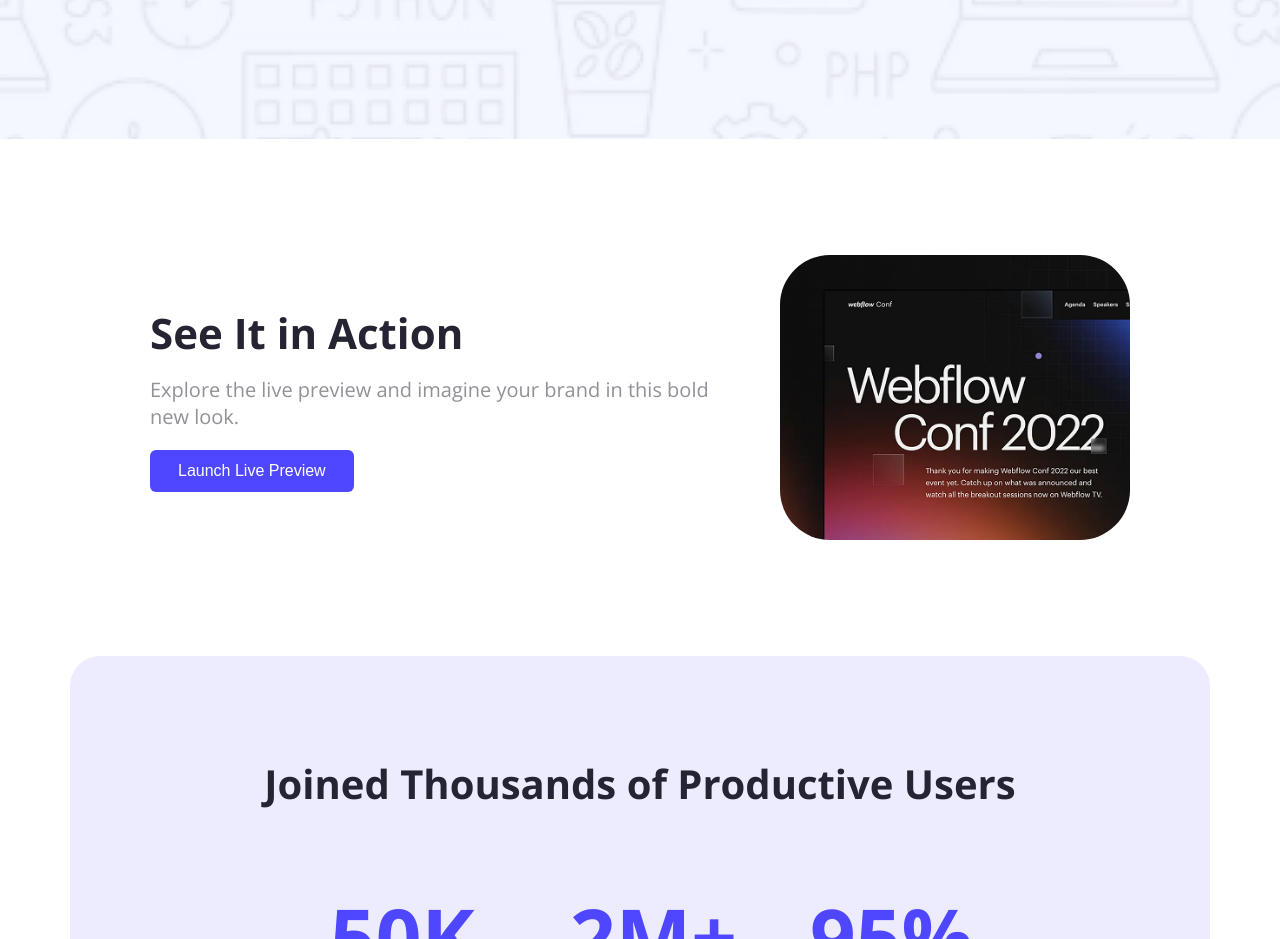
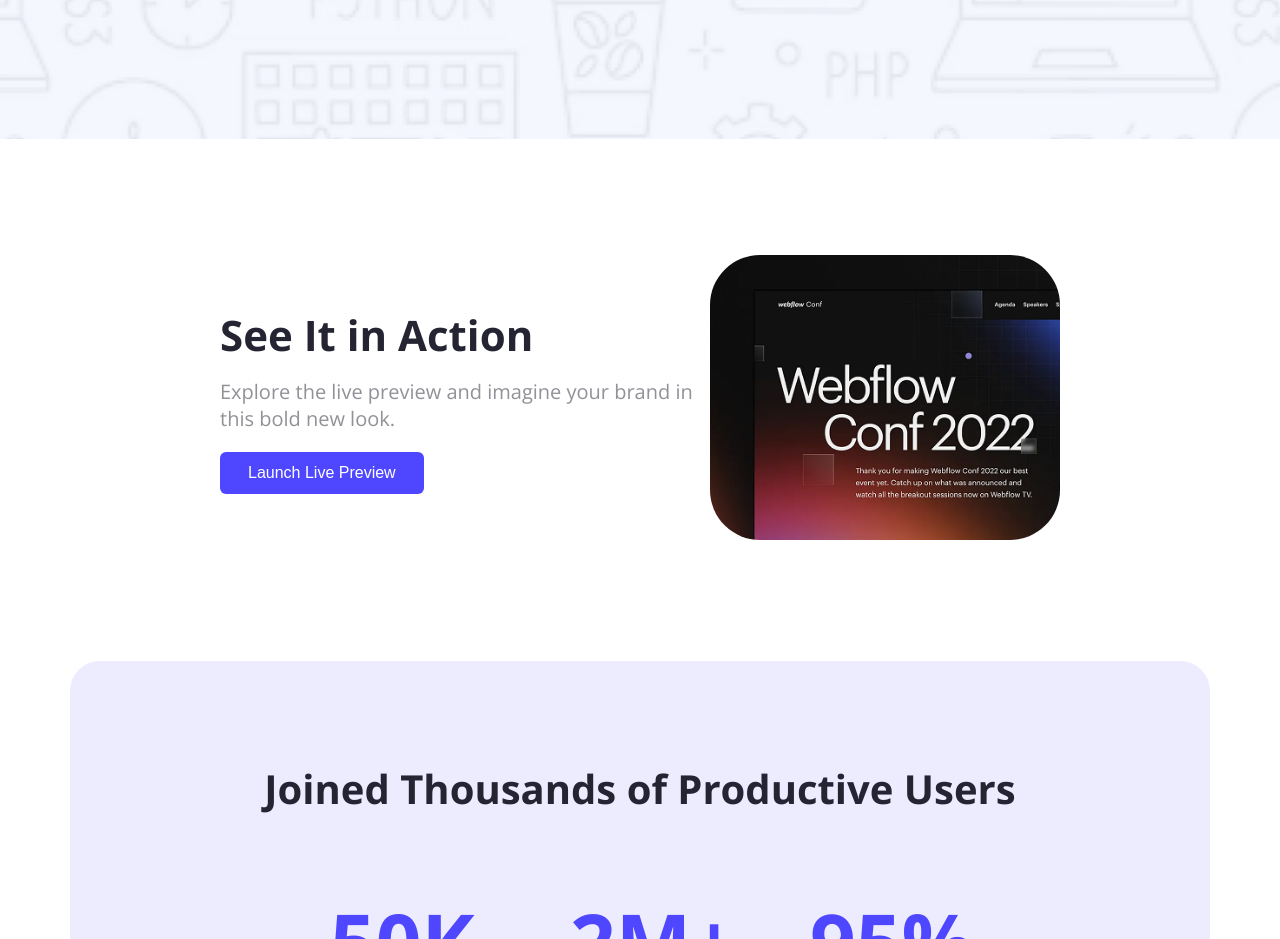
Before and after one commit to Kausarsakib/assignment-1, a plain HTML site: page index.html in a window 1280 px wide. Shown: the part 920-1859 px from the top of the page. Drawn offline with nearby package versions, Linux system fonts and the light colour scheme.

Commit message:
added all

```diff
--- a/index.html
+++ b/index.html
@@ -32,7 +32,9 @@
                          <p>Explore the live preview and imagine your brand in this bold new look.</p>
                          <button class="btn">Launch Live Preview</button>
                   </div>
-                        <img class="img" src="images/wc-mini.png" alt="">
+                      <div>
+                         <img class="img" src="images/wc-mini.png" alt="">
+                      </div>
          </section>
         <section class="stats">
              <h2>Joined Thousands of Productive Users</h2>
--- a/styles/style.css
+++ b/styles/style.css
@@ -107,7 +107,8 @@ section{
     justify-content: space-between;
     /* padding: 116px 150px; */
     flex-wrap: wrap;
-    gap: 50px;
+    /* gap: 50px; */
+    max-width: 1140px;
     /* margin: 0 auto; */
 }
 .text{
@@ -235,7 +236,7 @@ section{
     text-align: left;
 }
 
-/* cintact section styles */
+/* contact section styles */
 .contact{
     display: flex;
     align-items: center;
```
